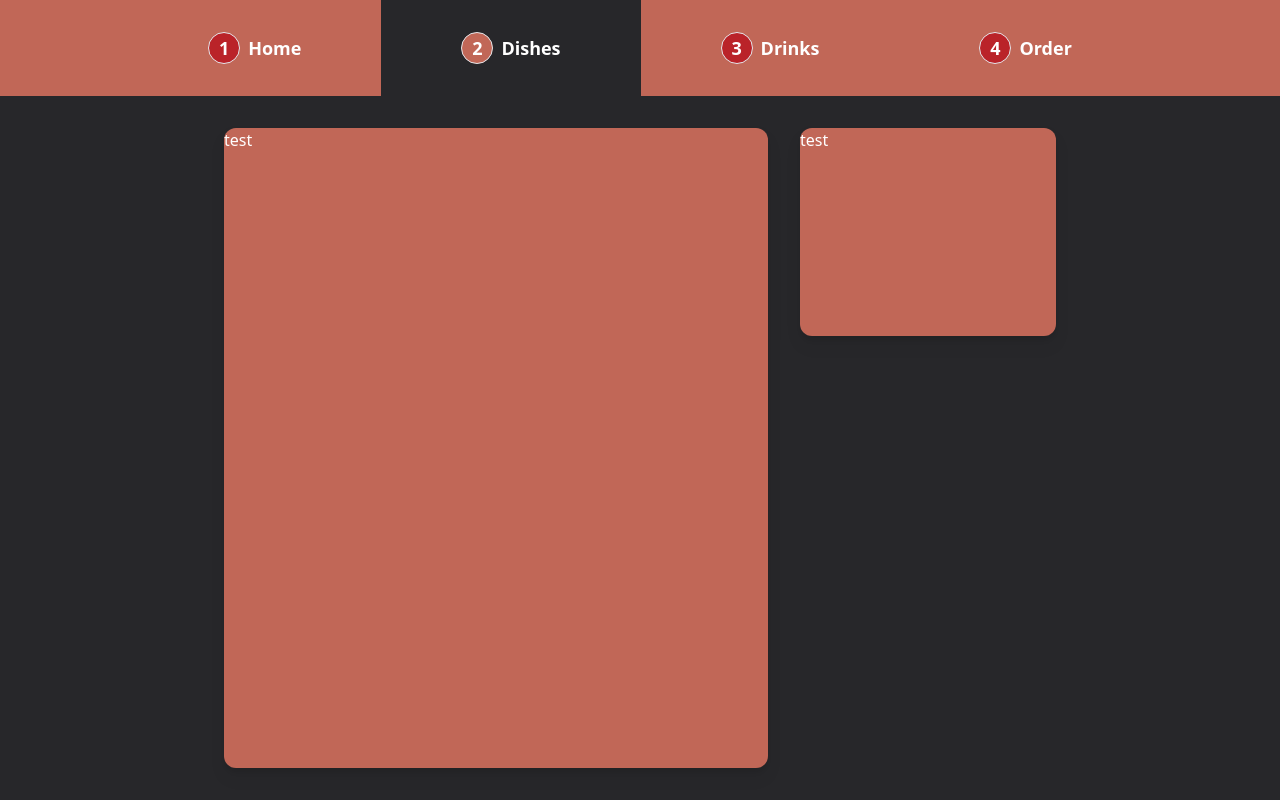
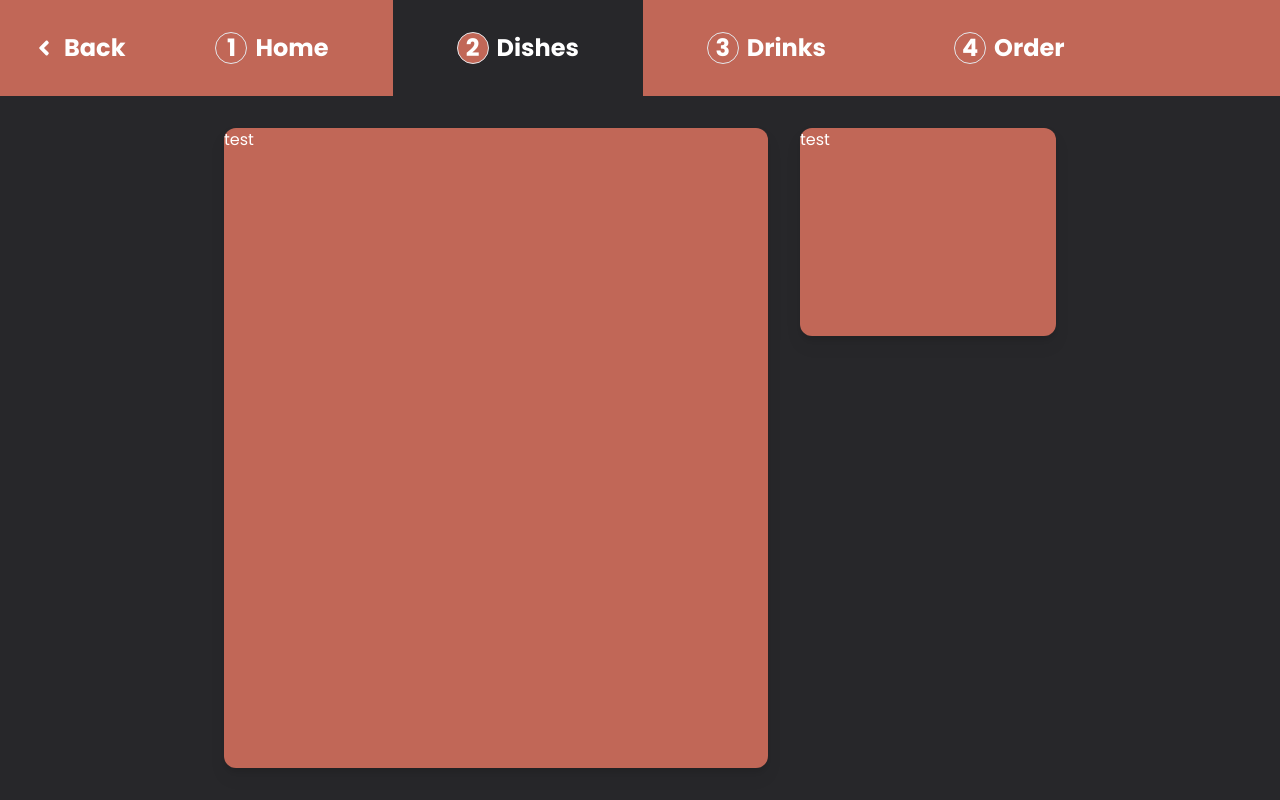
Before and after one commit to edvaldatli/restaurant-lilb, a Next.js app: page /dishes in a window 1280 px wide. Built offline with nearby package versions, Linux system fonts and the light colour scheme.

Commit message:
added basic animations

```diff
--- a/app/components/Number.tsx
+++ b/app/components/Number.tsx
@@ -1,22 +1,13 @@
 "use client";
 
-type NumberTypes = {
-  active: boolean;
+type NumberType = {
   number: number;
 };
 
-export default function Number({ active, number }: NumberTypes) {
-  if (active) {
-    return (
-      <div className="flex justify-center items-center rounded-full h-8 w-8 bg-request-orange border">
-        {number}
-      </div>
-    );
-  } else {
-    return (
-      <div className="flex justify-center items-center rounded-full h-8 w-8 bg-request-red border">
-        {number}
-      </div>
-    );
-  }
+export default function Number({ number }: NumberType) {
+  return (
+    <div className="flex justify-center items-center rounded-full h-8 w-8 bg-request-orange border">
+      {number}
+    </div>
+  );
 }
--- a/app/components/StepStatusBar.tsx
+++ b/app/components/StepStatusBar.tsx
@@ -1,44 +1,88 @@
 "use client";
-import { usePathname } from "next/navigation";
+import { usePathname, useRouter } from "next/navigation";
+import { FaAngleLeft } from "react-icons/fa";
 import Number from "./Number";
+import { AnimatePresence, motion } from "framer-motion";
 
 export default function StepStatusBar() {
+  const navItems = [
+    { path: "/", label: "Home", number: 1 },
+    { path: "/dishes", label: "Dishes", number: 2 },
+    { path: "/drinks", label: "Drinks", number: 3 },
+    { path: "/order", label: "Order", number: 4 },
+  ];
+
+  const router = useRouter();
   const path = usePathname();
+  const activePath = navItems.find((item) => item.path === path);
 
   return (
-    <nav className="flex flex-row justify-center items-center text-lg text-white font-bold h-24 w-full bg-request-orange fixed">
+    <>
+      <nav className="hidden lg:flex flex-row justify-center items-center text-2xl text-white font-bold h-24 w-full bg-request-orange fixed z-20">
+        {path !== "/" && (
+          <AnimatePresence>
+            <motion.div
+              className="fixed left-4"
+              initial={{ opacity: 0 }}
+              animate={{ opacity: 1 }}
+              exit={{ opacity: 0 }}
+              whileHover={{ scale: 1.02 }}
+              whileTap={{ scale: 0.9 }}
+              transition={{ type: "spring", stiffness: 400, damping: 17 }}
+            >
+              <button
+                className="flex flex-row gap-2 justify-center items-center  transition h-12 p-4 rounded-xl"
+                onClick={() => router.back()}
+              >
+                <FaAngleLeft />
+                Back
+              </button>
+            </motion.div>
+          </AnimatePresence>
+        )}
+        {navItems.map((item) => {
+          return (
             <span
-        className={`flex h-full items-center px-20 gap-2 hover:bg-request-red transition-colors ${
-          path === "/" ? "bg-zinc-800" : ""
+              key={item.number}
+              className={`flex h-full items-center px-16 gap-2 hover:bg-request-red transition-colors ${
+                path === item.path ? "bg-zinc-800" : ""
               }`}
             >
-        <Number active={path === "/"} number={1} />
-        Home
+              <Number number={item.number} />
+              {item.label}
             </span>
-      <span
-        className={`flex h-full items-center px-20 gap-2 hover:bg-request-red transition-colors ${
-          path === "/dishes" ? "bg-zinc-800" : ""
-        }`}
+          );
+        })}
+      </nav>
+      <nav className="lg:hidden flex flex-row justify-center items-center w-full bg-request-orange text-2xl text-white font-bold h-24">
+        {path !== "/" && (
+          <AnimatePresence>
+            <motion.div
+              className="fixed left-4"
+              initial={{ opacity: 0 }}
+              animate={{ opacity: 1 }}
+              exit={{ opacity: 0 }}
+              whileHover={{ scale: 1.02 }}
+              whileTap={{ scale: 0.9 }}
+              transition={{ type: "spring", stiffness: 400, damping: 17 }}
             >
-        <Number active={path === "/dishes"} number={2} />
-        Dishes
-      </span>
-      <span
-        className={`flex h-full items-center px-20 gap-2 hover:bg-request-red transition-colors ${
-          path === "/drinks" ? "bg-zinc-800" : ""
-        }`}
+              <button
+                className="flex flex-row gap-2 justify-center items-center  transition h-12 p-4 rounded-xl"
+                onClick={() => router.back()}
               >
-        <Number active={path === "/drinks"} number={3} />
-        Drinks
-      </span>
-      <span
-        className={`flex h-full items-center px-20 gap-2 hover:bg-request-red transition-colors ${
-          path === "/order" ? "bg-zinc-800" : ""
-        }`}
-      >
-        <Number active={path === "/order"} number={4} />
-        Order
-      </span>
+                <FaAngleLeft />
+                Back
+              </button>
+            </motion.div>
+          </AnimatePresence>
+        )}
+        {activePath && (
+          <div className="flex items-center justify-center bg-zinc-800 h-full px-20 gap-2 ">
+            <Number number={activePath.number} />
+            {activePath.label}
+          </div>
+        )}
       </nav>
+    </>
   );
 }
--- a/app/components/WelcomeCard.tsx
+++ b/app/components/WelcomeCard.tsx
@@ -42,9 +42,9 @@ export default function WelcomeCard() {
             </p>
             <Link
               href={"/dishes"}
-              className="flex items-center h-10 p-4 rounded-xl font-bold text-white bg-green-600 hover:bg-request-green transition-colors"
+              className="flex justify-center items-center h-20 p-4 w-48 rounded-xl text-xl font-bold text-white bg-green-600 drop-shadow-xl hover:bg-request-green transition-colors text-nowrap"
             >
-              Start Ordering
+              Order
             </Link>
           </div>
         </div>
--- a/app/dishes/page.tsx
+++ b/app/dishes/page.tsx
@@ -1,15 +1,37 @@
+"use client";
+import { AnimatePresence, motion, stagger, useAnimate } from "framer-motion";
 import DishesCard from "../components/DishesCard";
 import NextStepCard from "../components/NextStepCard";
+import { useEffect } from "react";
 
 export default function DishesPage() {
-    return (
-        <div className="grid grid-cols-3 grid-row-3 h-screen gap-8 pt-32 pb-8 text-white drop-shadow-lg">
-            <div className="col-span-2 row-span-3 bg-request-orange rounded-xl">
-                <DishesCard/>
-            </div>
-            <div className="grid-cols-1 grid-row-1 bg-request-orange rounded-xl">
-                <NextStepCard/>
-            </div>
-        </div>
-    )
+  const [scope, animate] = useAnimate();
+  useEffect(() => {
+    animate("div", { opacity: 1 }, { delay: stagger(0.04) });
+  });
+  return (
+    <div
+      className="grid grid-cols-3 grid-row-3 h-screen gap-8 pt-32 pb-8 text-white drop-shadow-lg"
+      ref={scope}
+    >
+      <AnimatePresence>
+        <motion.div
+          key={"Dishes card"}
+          className="col-span-2 row-span-3 bg-request-orange rounded-xl"
+          initial={{ opacity: 0, translateX: -80 }}
+          animate={{ opacity: 1, translateX: 0 }}
+        >
+          <DishesCard />
+        </motion.div>
+        <motion.div
+          key={"Next step card"}
+          className="grid-cols-1 grid-row-1 bg-request-orange rounded-xl"
+          initial={{ opacity: 0, translateX: -80 }}
+          animate={{ opacity: 1, translateX: 0 }}
+        >
+          <NextStepCard />
+        </motion.div>
+      </AnimatePresence>
+    </div>
+  );
 }
--- a/app/globals.css
+++ b/app/globals.css
@@ -1,9 +1,12 @@
+@import url('https://fonts.googleapis.com/css2?family=Open+Sans:ital,wght@0,300..800;1,300..800&family=Poppins:ital,wght@0,100;0,200;0,300;0,400;0,500;0,600;0,700;0,800;0,900;1,100;1,200;1,300;1,400;1,500;1,600;1,700;1,800;1,900&family=Roboto:ital,wght@0,100;0,300;0,400;0,500;0,700;0,900;1,100;1,300;1,400;1,500;1,700;1,900&display=swap');
 @tailwind base;
 @tailwind components;
 @tailwind utilities;
 
+
 @layer base {
   html {
-    @apply bg-zinc-800
+    @apply bg-zinc-800;
+    font-family: 'Poppins'
   }
 }
--- a/app/layout.tsx
+++ b/app/layout.tsx
@@ -16,7 +16,7 @@ export default function RootLayout({
       <body className="md:h-screen">
         <LocalStorageProvider>
           <StepStatusBar />
-          <div className="md:px-56">{children}</div>
+          <div className="lg:px-56">{children}</div>
         </LocalStorageProvider>
       </body>
     </html>
--- a/app/page.tsx
+++ b/app/page.tsx
@@ -1,11 +1,18 @@
 "use client";
-import Slider from "react-slick";
+import {
+  motion,
+  AnimatePresence,
+  animate,
+  stagger,
+  useAnimate,
+} from "framer-motion";
 import "slick-carousel/slick/slick.css";
 import "slick-carousel/slick/slick-theme.css";
 import WelcomeCard from "./components/WelcomeCard";
 import OldOrderCard from "./components/OldOrderCard";
 import Carousel from "./components/Carousel";
 import LogoCard from "./components/LogoCard";
+import { useEffect } from "react";
 
 const images: string[] = [
   "/carouselImages/image1.jpg",
@@ -23,23 +30,61 @@ var settings = {
   dots: false,
 };
 export default function Home() {
+  const [scope, animate] = useAnimate();
+
+  useEffect(() => {
+    // This "li" selector will only select children
+    // of the element that receives `scope`.
+    animate("#card", { opacity: 1 }, { delay: stagger(0.04) });
+  }, []);
+  console.log(scope);
   return (
-    <div className="grid md:grid-rows-4 md:grid-cols-3 md:max-h-screen overflow-hidden w-full gap-8 pt-32 pb-4 grid-rows-1 grid-cols-1 text-white">
+    <div
+      className="grid lg:grid-rows-4 lg:grid-cols-3 lg:max-h-screen overflow-hidden w-full gap-8 pt-32 pb-4 p-4 text-white"
+      ref={scope}
+    >
+      <AnimatePresence>
+        <motion.div
+          id="card"
+          key={"Welcome card"}
+          className="col-span-2 row-span-2 rounded-xl h-full"
+          initial={{ opacity: 0, translateX: -80 }}
+          animate={{ opacity: 1, translateX: 0 }}
+        >
+          <WelcomeCard />
+        </motion.div>
 
-      <div className="col-span-2 row-span-2 rounded-xl h-full">
-        <WelcomeCard />
-      </div>
+        <motion.div
+          id="card"
+          key={"Logo card"}
+          className="lg:block col-span-2 lg:col-span-1 lg:row-span-2 bg-request-orange rounded-xl p-6 w-full max-h-48 lg:max-h-none"
+          initial={{ opacity: 0, translateX: -80 }}
+          animate={{ opacity: 1, translateX: 0 }}
+        >
+          <LogoCard />
+        </motion.div>
 
-      <div className="col-span-1 row-span-2 bg-request-orange rounded-xl p-6">
-        <LogoCard/>
-      </div>
+        {/* Mikið issue að reyna fitta þetta Carousel og þess vegna er kóðinn skrýtinn */}
+        <motion.div
+          id="card"
+          key={"Carousel card"}
+          className="hidden lg:block col-span-1 row-span-2 overflow-hidden rounded-xl"
+          initial={{ opacity: 0, translateX: -80 }}
+          animate={{ opacity: 1, translateX: 0 }}
+        >
+          <Carousel images={images} />
+        </motion.div>
 
-      {/* Mikið issue að reyna fitta þetta Carousel og þess vegna er kóðinn skrýtinn */}
-      <Carousel images={images} />
-
-      <div className="col-span-2 row-span-2">
-        <OldOrderCard />
-      </div>
+        <motion.div
+          id="card"
+          key={"Check order card"}
+          className="col-span-2 row-span-2"
+          initial={{ opacity: 0, translateX: -80 }}
+          animate={{ opacity: 1, translateX: 0 }}
+        >
+          <OldOrderCard />
+        </motion.div>
+      </AnimatePresence>
     </div>
   );
 }
--- a/package.json
+++ b/package.json
@@ -9,9 +9,11 @@
     "lint": "next lint"
   },
   "dependencies": {
+    "framer-motion": "^11.1.9",
     "next": "14.2.3",
     "react": "^18",
     "react-dom": "^18",
+    "react-icons": "^5.2.1",
     "react-slick": "^0.30.2",
     "slick-carousel": "^1.8.1"
   },
--- a/tailwind.config.ts
+++ b/tailwind.config.ts
@@ -17,6 +17,9 @@ const config: Config = {
         "request-green": "rgb(62, 96, 83)",
         "request-orange": "rgb(193, 103, 87)",
         "request-red": "rgb(186, 35, 41)"
+      },
+      fontFamily: {
+        'roboto': ['Roboto', 'sans-serif'] // Ensure 'Roboto' is the name used in your font import
       }
     },
   },
```
Also changed, not shown: app/components/LogoCard.tsx (+10 -4 lines), 1 other file (tests, documents, lock files or other folders). Lines whose indentation alone changed are shown as unchanged.
